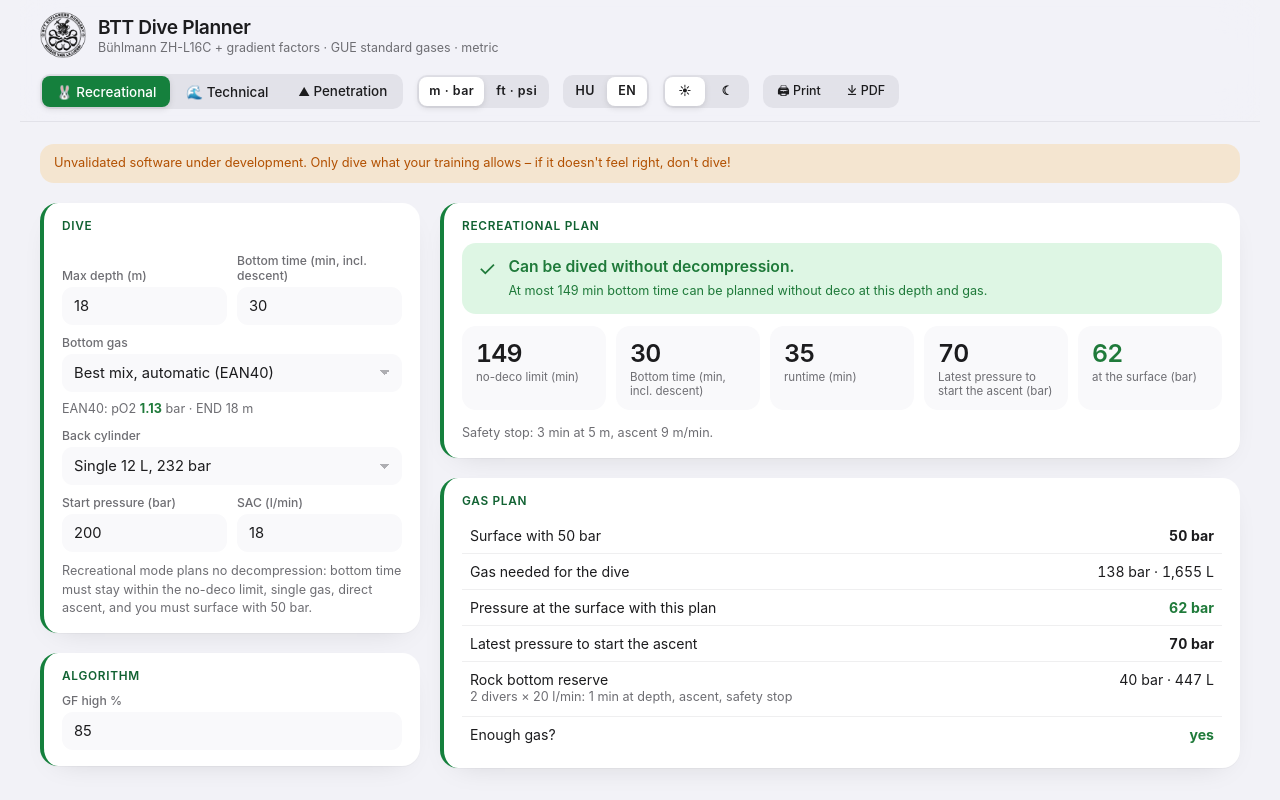
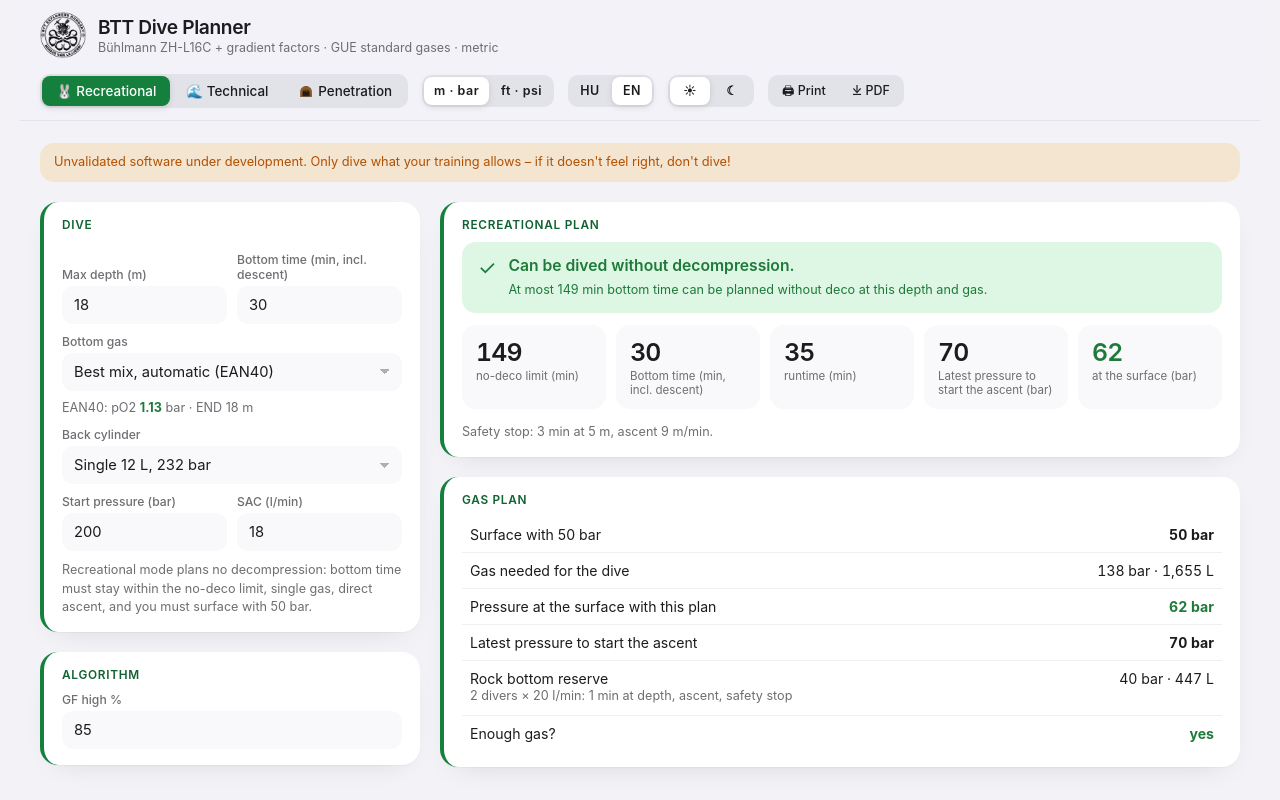
Before and after one commit to krisztianhari-wq/BTT-dive-planner, a React (Vite) app: page / in a window 1280 px wide. Shown: the top 800 px of the page. Built offline with nearby package versions, Linux system fonts and the light colour scheme.

Commit message:
Penetration mode icon: cave entrance glyph

```diff
--- a/src/ui/App.tsx
+++ b/src/ui/App.tsx
@@ -28,6 +28,18 @@ function initialTheme(): Theme {
 function stored<T extends string>(key: string, allowed: T[], fallback: T): T {
   try { const v = localStorage.getItem(key); if (v && (allowed as string[]).includes(v)) return v as T; } catch { /* ignore */ }
   return fallback;
+}
+
+/** Small cave-entrance glyph (there is no cave emoji); sized like an emoji. */
+function CaveIcon() {
+  return (
+    <svg className="cave-icon" viewBox="0 0 24 24" width="1.05em" height="1.05em" aria-hidden="true">
+      <path d="M2 21V13.5C2 8 6.5 3.5 12 3.5S22 8 22 13.5V21H2Z" fill="#8a5a2b" />
+      <path d="M6 21v-5.5C6 12 8.7 9.5 12 9.5s6 2.5 6 6V21H6Z" fill="#2b1a0e" />
+      <path d="M9.2 9.8l.9 2.6.9-2.6M12.6 9.6l.7 3.4.7-3.4" stroke="#8a5a2b" strokeWidth="1.1" fill="none" strokeLinecap="round" />
+      <path d="M2 21h20" stroke="#5b3a1a" strokeWidth="1.4" />
+    </svg>
+  );
 }
 
 let nextId = 1;
@@ -201,7 +213,7 @@ export function App() {
             <div className="seg env" role="tablist">
               <button className={env === 'rec' ? 'on rec' : ''} onClick={() => setEnv('rec')}>🐰 {t.envRec}</button>
               <button className={env === 'open' ? 'on' : ''} onClick={() => setEnv('open')}>🌊 {t.envOpen}</button>
-              <button className={env === 'pen' ? 'on pen' : ''} onClick={() => setEnv('pen')}>⛰ {t.envPen}</button>
+              <button className={env === 'pen' ? 'on pen' : ''} onClick={() => setEnv('pen')}><CaveIcon /> {t.envPen}</button>
             </div>
             {env === 'open' && (
             <div className="seg" role="tablist">
--- a/src/ui/styles.css
+++ b/src/ui/styles.css
@@ -216,3 +216,5 @@ table.itinerary tr.ev-turn td { background: var(--accent-soft); font-weight: 600
 .seg button.on.brave { background: #7f1d1d; color: #fff; }
 
 table tr.muted td { color: var(--muted); }
+
+.cave-icon { vertical-align: -0.18em; margin-right: 2px; }
```
